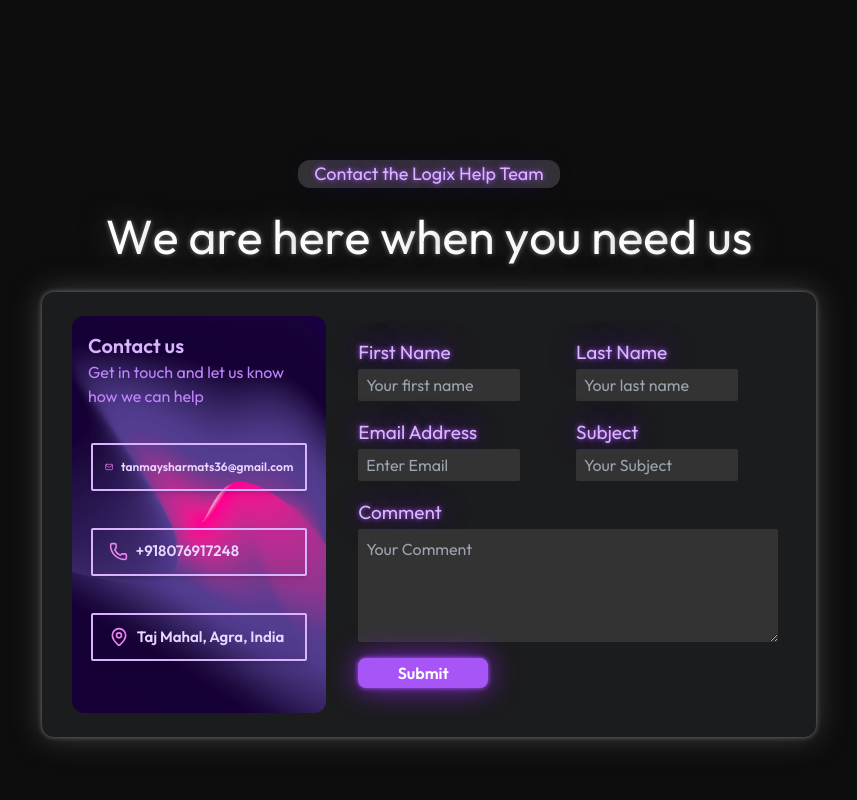
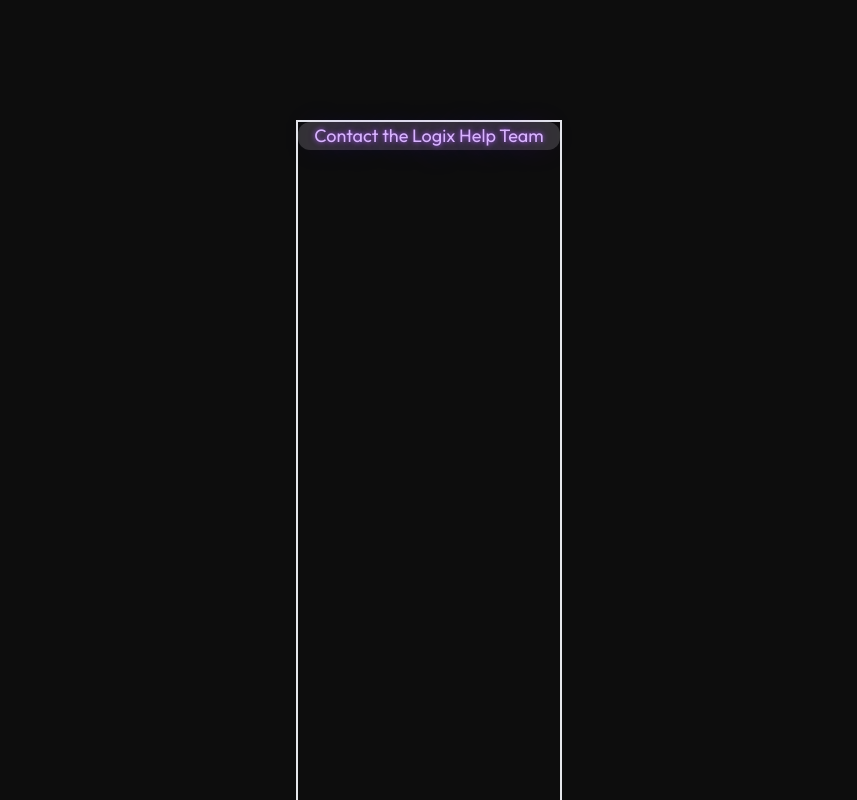
Before and after one commit to Tanmay-vats-sharma/Logix, a React (Vite) app in the folder Logix_Frontend/: page /events in a window 1280 px wide. Shown: the part 880-1680 px from the top of the page, without its empty margins (211-1068 px from the left). Built offline with nearby package versions, Linux system fonts and the light colour scheme; a web font is replaced by a local one; what tailwindcss-motion would draw is missing.

Commit message:
PanstEvents component initiated

```diff
--- a/Logix_Frontend/src/components/Layout/BackToTopButton.jsx
+++ b/Logix_Frontend/src/components/Layout/BackToTopButton.jsx
@@ -36,7 +36,7 @@ const BackToTopButton = () => {
   return (
     <button
       onClick={scrollToTop}
-      className={`fixed bottom-8 right-8 p-3 flex justify-center items-center text-2xl bg-purple-800  w-10 h-10 text-white rounded-full shadow-lg ${
+      className={`fixed bottom-8 right-8 p-3 flex justify-center items-center text-2xl bg-purple-800  w-14 h-14 text-white rounded-full shadow-lg ${
         visible ? "opacity-100" : "opacity-0 pointer-events-none"
       } transition-opacity duration-300`}
     >
--- a/Logix_Frontend/src/components/pages/eventPage/Contact Us/ContactUs.jsx
+++ b/Logix_Frontend/src/components/pages/eventPage/Contact Us/ContactUs.jsx
@@ -42,7 +42,7 @@ const ContactUs = ({ selector }) => {
             </TextEffect>
           </div>
 
-          <div className="  bg-[#1b1c1d] w-[97%] sm:w-[95%] md:w-[70%] lg:w-full max-w-screen-lg rounded-xl neon-neutral-shadow flex flex-col lg:flex-row items-center justify-center gap-8 p-2 sm:p-6 lg:gap-6 lg:p-6 min-h-[90%] h-auto overflow-hidden  box-border motion-translate-x-in-[4%] motion-translate-y-in-[50%] motion-opacity-in-[0%] motion-duration-[2500ms] motion-delay-[100ms] motion-delay-[0ms]/translate motion-duration-[3000ms]/opacity motion-delay-[100ms]/opacity motion-ease-linear">
+          <div className="  bg-[#1b1c1d] w-[97%] sm:w-[95%] md:w-[70%] lg:w-full max-w-screen-lg rounded-xl neon-neutral-shadow flex flex-col lg:flex-row items-center justify-center gap-8 p-2 sm:p-6 lg:gap-6 lg:p-6 min-h-[90%] h-auto overflow-hidden  box-border motion-translate-x-in-[0%] motion-translate-y-in-[50%] motion-opacity-in-[0%] motion-duration-[2500ms] motion-delay-[100ms] motion-delay-[0ms]/translate motion-duration-[3000ms]/opacity motion-delay-[100ms]/opacity motion-ease-linear">
             <ContactCard />
             <ContactForm />
           </div>
--- a/Logix_Frontend/src/components/pages/eventPage/EventPage.jsx
+++ b/Logix_Frontend/src/components/pages/eventPage/EventPage.jsx
@@ -5,7 +5,10 @@ const EventPage = () => {
   return (
     <div className="flex flex-col items-center justify-evenly">
       <div className="h-[1000px] w-full"></div>
-      <PastEvents></PastEvents>
+      <section id="pastEvents" className="min-h-[100vh] max-w-[100vw] ">
+        <PastEvents selector={"#pastEvents"}></PastEvents>
+      </section>
+
       <section id="intro" className="min-h-[100vh] max-w-[100vw]">
         <ContactUs selector={"#intro"} />
       </section>
--- a/Logix_Frontend/src/components/pages/eventPage/Past Events/PastEventsGallery.jsx
+++ b/Logix_Frontend/src/components/pages/eventPage/Past Events/PastEventsGallery.jsx
@@ -1,9 +1,17 @@
 import React from "react";
 
 const PastEvents = () => {
-  <>
+  return (
+    <>
+      <div className="h-[160vh] w-[100%] border-2">
+        <div className="bg-[#333] text-purple-300 neon-purple-text py-1 lg:py-0 px-4 rounded-xl flex justify-center items-center text-xl sm:text-3xl lg:text-lg mb-6  box-border motion-scale-in-[0.05] sm:motion-scale-in-[0.06] md:motion-scale-in-[0.08] lg:motion-translate-x-in-[-3%] motion-translate-y-in-[-4%] motion-duration-[4000ms] motion-delay-[100ms] lg:motion-translate-x-0 sm:translate-x-0 ">
+          Contact the Logix Help Team
+        </div>
 
-  </>
+        <div className=""></div>
+      </div>
+    </>
+  );
 }
 
 export default PastEvents;
```
